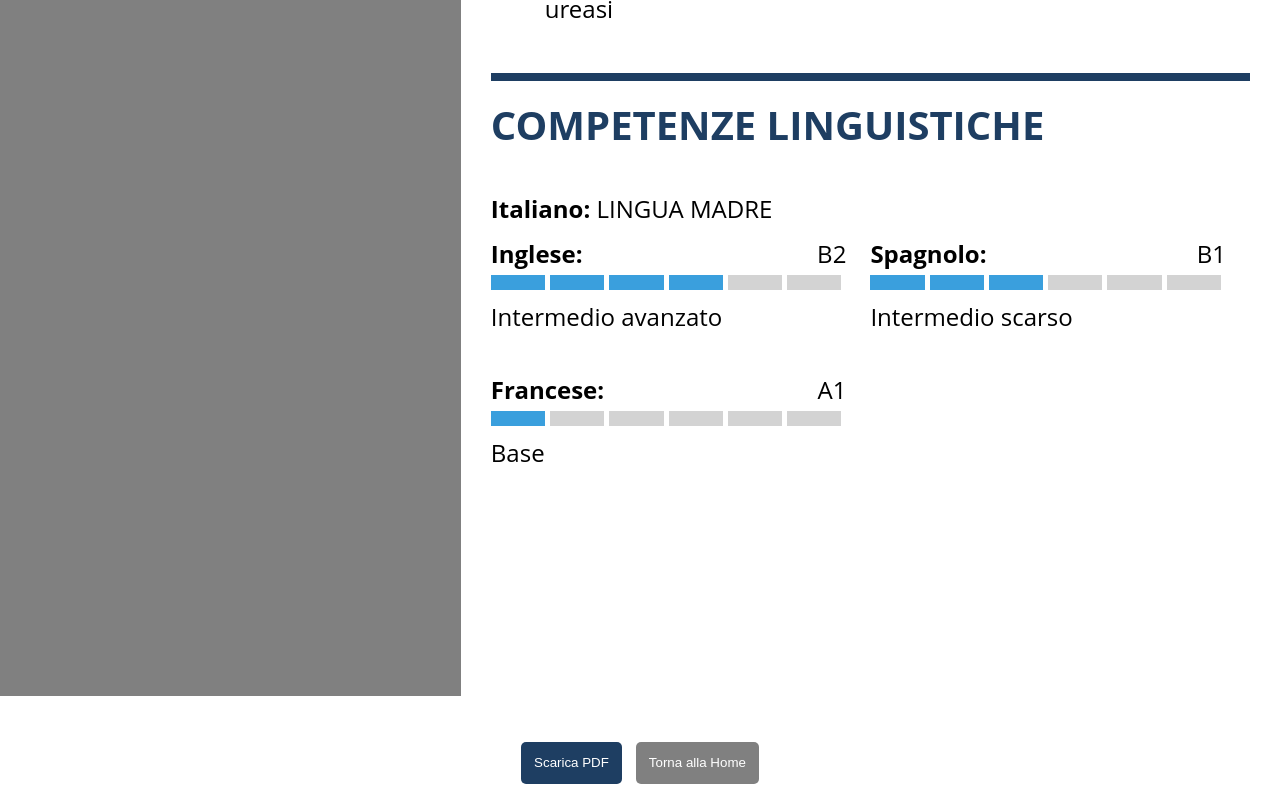
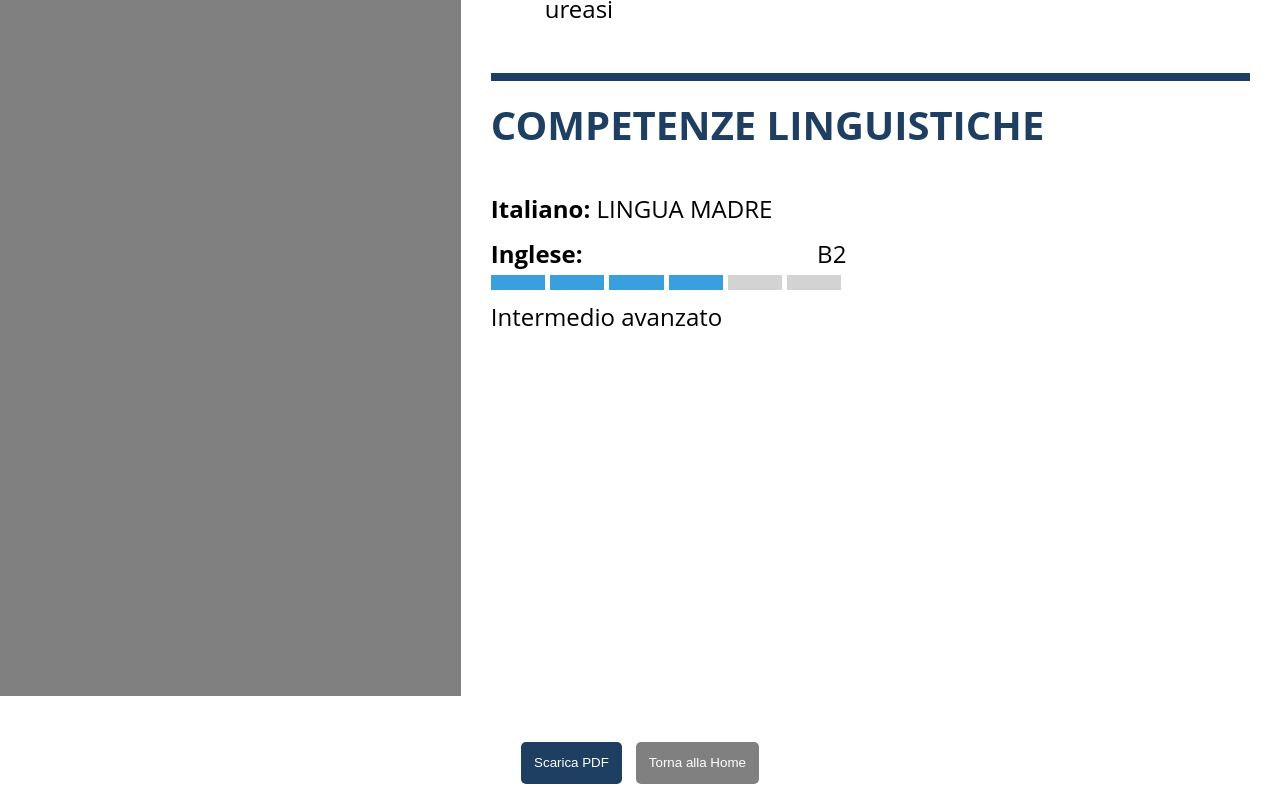
Before and after one commit to Stefano-GH/cv_web, a React (Create React App) app: page /cv_web/download_pdf in a window 1280 px wide. Shown: the part 1378-2178 px from the top of the page. Built offline with nearby package versions, Linux system fonts and the light colour scheme.

Commit message:
Messa a punti data.js

```diff
--- a/src/data/stefano/data.js
+++ b/src/data/stefano/data.js
@@ -152,10 +152,10 @@ export const dataIta = {
         {
             nome:"Competenze linguistiche",
             tipo_competenza:"linguistica",
-            competenze:["Italiano", "Inglese", "Spagnolo", "Francese"],
-            dettagli:["B2", "B1", "A1"],
-            nomeLivello: ["Intermedio avanzato", "Intermedio scarso", "Base"],
-            livello: [4, 3, 1]
+            competenze:["Italiano", "Inglese"],
+            dettagli:["B2"],
+            nomeLivello: ["Intermedio avanzato"],
+            livello: [4]
         }
     ],
 
@@ -354,10 +354,10 @@ export const dataEng = {
         {
             nome:"Linguistic Skills",
             tipo_competenza:"linguistica",
-            competenze:["Italian", "English", "Spanish"],
-            dettagli:["B2", "B1"],
-            nomeLivello: ["Intermediate advanced", "Intermediate"],
-            livello: [4, 3]
+            competenze:["Italian", "English"],
+            dettagli:["B2"],
+            nomeLivello: ["Intermediate advanced"],
+            livello: [4]
         }
     ],
 
```
